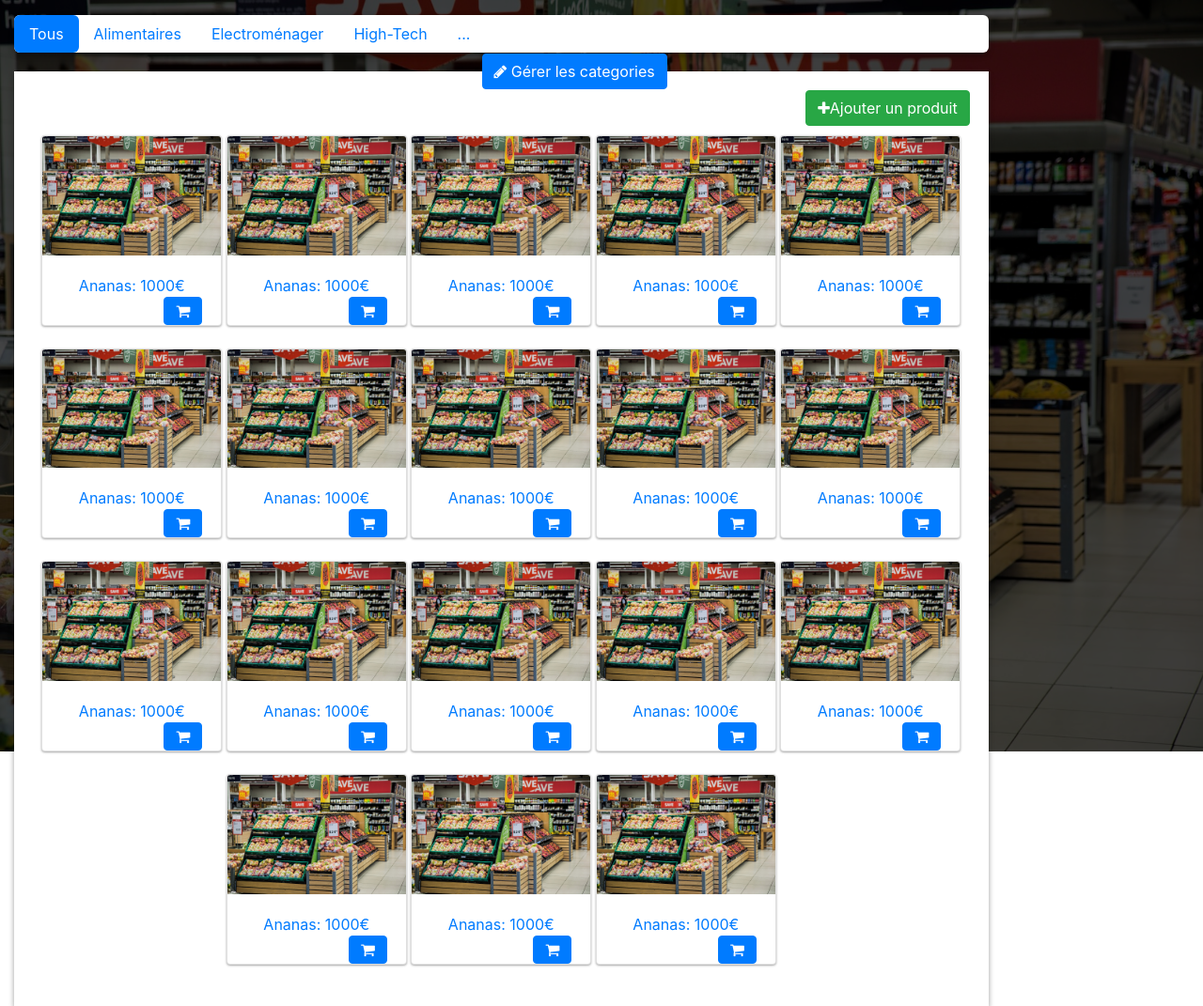
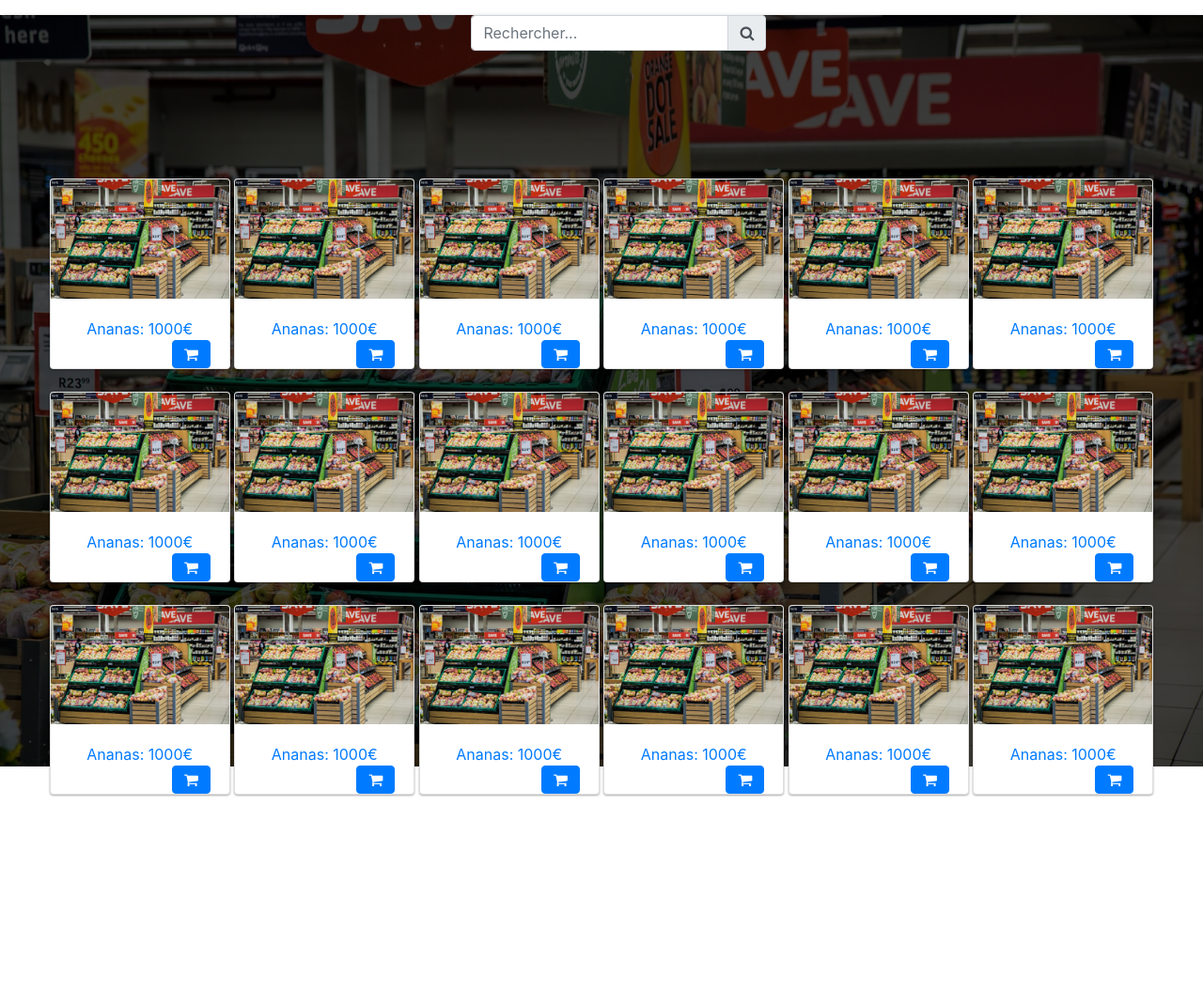
Before and after one commit to FranckChaks/ProjetCPSIA, a PHP site: the page made by view/produitView.php in a window 1280 px wide. Shown: the whole page at 94% size. After the commit the page ends 890 px from the top, so only its background shows below. Run offline with PHP 8.4, Linux system fonts and the light colour scheme; the template is opened without the code that fills it, so the values that code supplies are empty.

Commit message:
update adapte menu

```diff
--- a/view/produitView.php
+++ b/view/produitView.php
@@ -1,7 +1,5 @@
-<div class="container-fluid">
-    <div class="row">
 <?php menu();?>
-        <div class="col-10">
+    <div class="content">
         <section>
             <div class="categorie-produit mb-3 mt-3">
                 <ul class="nav nav-pills mb-3" id="pills-tab" role="tablist">
@@ -20,19 +18,19 @@
                     <li class="nav-item">
                         <a class="nav-link" id="pills-contact-tab" data-toggle="pill" href="#pills-contact" role="tab" aria-controls="pills-contact" aria-selected="false">...</a>
                     </li>
-<!--                        <li class="nav-item float-right">   <!--- Barre de recherche  - Mettre à droite-->
-<!--                            <div class="input-group">-->
-<!--                                <input type="text" class="form-control" placeholder="Rechercher...">-->
-<!--                                <div class="input-group-append">-->
-<!--                                    <button class="input-group-text"> <i class="fa fa-search"></i> </button>-->
-<!--                                </div>-->
-<!--                            </div>-->
-<!--                        </li>-->
+                        <li class="nav-item float-right">   <!--- Barre de recherche  - Mettre à droite-->
+                            <div class="input-group">
+                                <input type="text" class="form-control" placeholder="Rechercher...">
+                                <div class="input-group-append">
+                                    <button class="input-group-text"> <i class="fa fa-search"></i> </button>
+                                </div>
+                            </div>
+                        </li>
                     <a href="categorie" class="btn-categorie"><button class="btn btn-primary"><i class="fa fa-pencil"></i> Gérer les categories</button></a>
                 </ul>
             </div>
             <div class="front-produit fadeIn">      <!-- Premier onglet-->
-<!--                    <h2>Des produits de qualité à un prix raisonnable</h2>-->
+                    <h2>Des produits de qualité à un prix raisonnable</h2>
                 <div class="tab-content" id="pills-tabContent">
                     <div class="tab-pane fade show active" id="pills-home" role="tabpanel" aria-labelledby="pills-home-tab">
                         <button class="btn btn-success float-right"><i class="fa fa-plus"></i>Ajouter un produit</button><br><br>
@@ -44,7 +42,7 @@
                                     <div class="card-body">
                                         <p class="card-text">
                                             Ananas: 1000€
-                                                <a href="panier"><button class="btn btn-primary float-right ml-1"><i class="fa fa-shopping-cart"></i></button></a>
+                                            <a href="panier"><button class="btn btn-primary float-right ml-1"><i class="fa fa-shopping-cart" title="Ajouter au panier"></i></button></a>
                                         </p>
                                     </div>
                                 </a>
@@ -63,5 +61,3 @@
             </div>
         </section>
     </div>
-    </div>
-</div>
```
Lines whose indentation alone changed are shown as unchanged.
